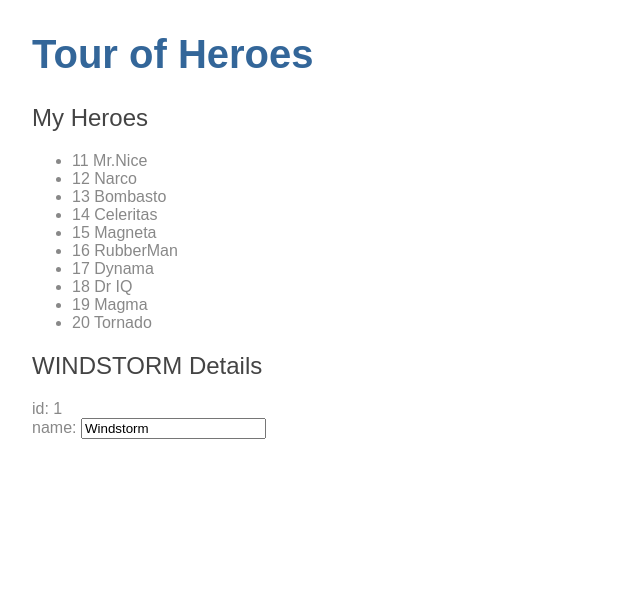
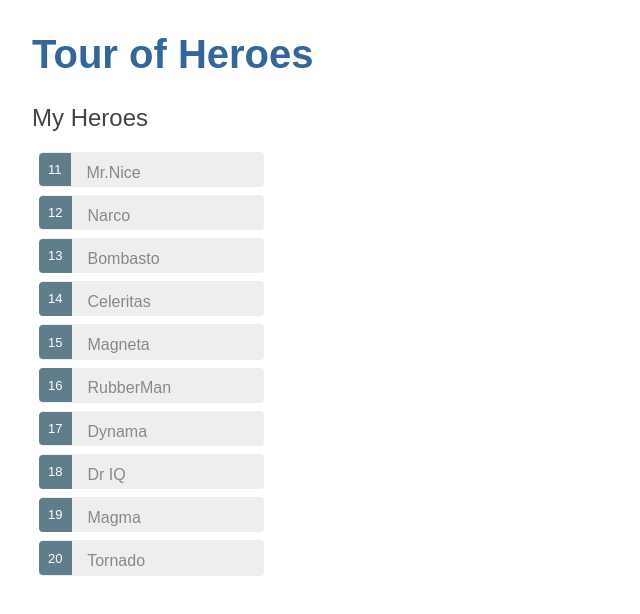
Before and after one commit to LuoXukun/angular, an Angular app in the folder angular-tour-of-heroes/: page / in a window 1280 px wide. Shown: the top 614 px of the page, without its empty margins (0-640 px from the left). Built offline with nearby package versions, Linux system fonts and the light colour scheme.

Commit message:
添加一个选择类

```diff
--- a/angular-tour-of-heroes/src/app/heroes/heroes.component.css
+++ b/angular-tour-of-heroes/src/app/heroes/heroes.component.css
@@ -0,0 +1,54 @@
+/* HeroesComponent's private CSS styles */
+.selected {
+    background-color: #cfd8dc !important;
+    color: white;
+}
+
+.heroes {
+    margin: 0 0 2em 0;
+    list-style-type: none;
+    padding: 0;
+    width: 15em;
+}
+
+.heroes li {
+    cursor: pointer;
+    position: relative;
+    left: 0;
+    background-color: #eee;
+    margin: .5em;
+    padding: .3em 0;
+    height: 1.6em;
+    border-radius: 4px;
+}
+
+.heroes li.selected:hover {
+    background-color: #bbd8dc;
+    color: white;
+}
+
+.heroes li:hover {
+    color: #607d8b;
+    background-color: #ddd;
+    left: .1em;
+}
+
+.heroes .text {
+    position: relative;
+    top: -3px;
+}
+
+.heroes .badge {
+    display: inline-block;
+    font-size: small;
+    color: white;
+    padding: 0.8em 0.7em 0 0.7em;
+    background-color: #607d8b;
+    line-height: 1em;
+    position: relative;
+    left: -1px;
+    top: -4px;
+    height: 1.8em;
+    margin-right: .8em;
+    border-radius: 4px 0 0 4px;
+}
--- a/angular-tour-of-heroes/src/app/heroes/heroes.component.html
+++ b/angular-tour-of-heroes/src/app/heroes/heroes.component.html
@@ -1,13 +1,17 @@
 <h2>My Heroes</h2>
 <ul class="heroes">
-  <li *ngFor="let myhero of heroes">
+  <li *ngFor="let myhero of heroes"
+    [class.selected]="myhero === selectedHero"
+    (click)="onSelect(myhero)">
     <span class="badge">{{myhero.id}}</span> {{myhero.name}}
   </li>
 </ul>
-<h2>{{hero.name | uppercase}} Details</h2>
-<div><span>id: </span>{{hero.id}}</div>
-<div>
-  <label>name:
-    <input [(ngModel)]="hero.name" placeholder="name">
-  </label>
+<div *ngIf="selectedHero">
+  <h2>{{selectedHero.name | uppercase}} Details</h2>
+  <div><span>id: </span>{{selectedHero.id}}</div>
+  <div>
+    <label>name:
+      <input [(ngModel)]="selectedHero.name" placeholder="name">
+    </label>
+  </div>
 </div>
--- a/angular-tour-of-heroes/src/app/heroes/heroes.component.ts
+++ b/angular-tour-of-heroes/src/app/heroes/heroes.component.ts
@@ -8,18 +8,16 @@ import { HEROES } from '../mock-heroes';
   styleUrls: ['./heroes.component.css']
 })
 export class HeroesComponent implements OnInit {
-
-  hero: Hero = {
-    id: 1,
-    name: 'Windstorm'
-  };
-
   heroes = HEROES;         // 英雄数据
 
+  selectedHero: Hero;
 
   constructor() { }
 
   ngOnInit() {
   }
 
+  onSelect(hero: Hero): void {
+    this.selectedHero = hero;
+  }
 }
```
